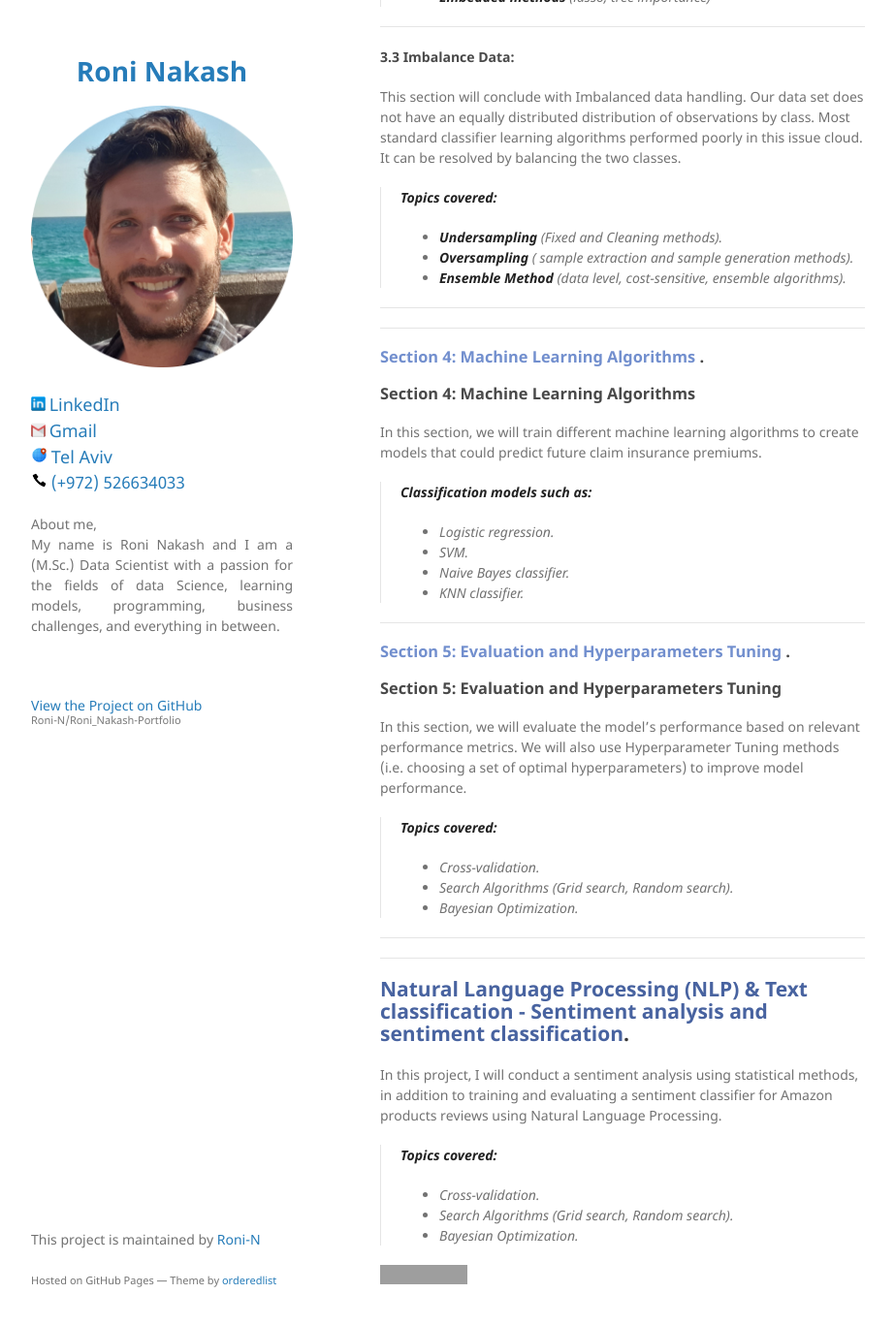
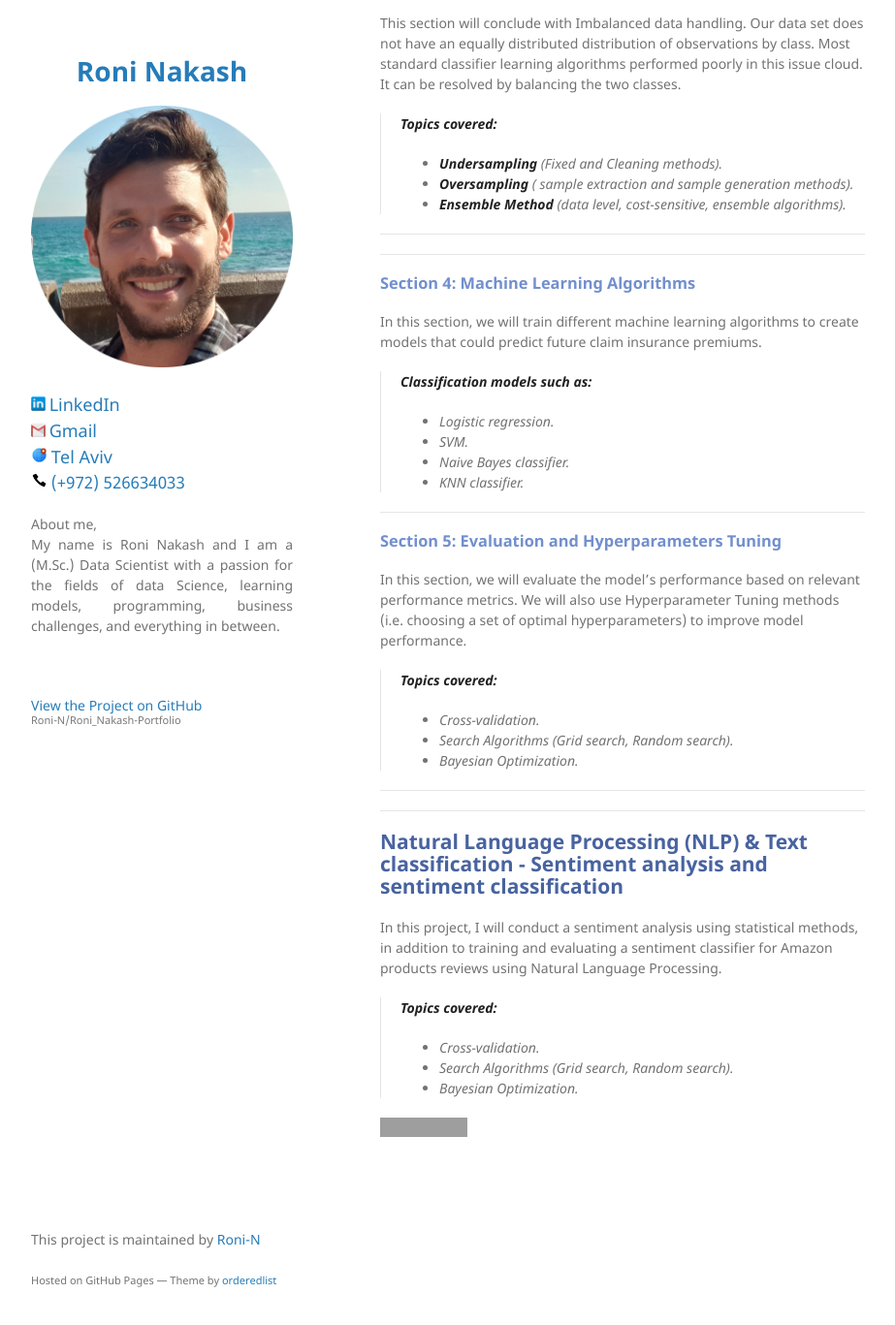
Before and after one commit to Roni-N/Roni_Nakash-Portfolio, a Jekyll site: the page built from index.md, in a window 1280 px wide and 1400 px high, scrolled down 2926 px. Shown: the top 1367 px of the window at 97% size, without its empty margins (178-1101 px from the left). Built offline with Jekyll 4.4.1, drawn with Linux system fonts in a browser that asks for light colours; our own code applies the rules of GitHub Pages for plain Markdown files; some of the changed text lies outside the part shown; grey boxes are pictures that could not be loaded.

Commit message:
Update index.md

```diff
--- a/index.md
+++ b/index.md
@@ -51,7 +51,6 @@ In this section, we will learn about the business world (the insurance industry)
 
 ------------------------------------------------------------
 ### <span style="color:#728FCE">Section 2: Data Understanding</span>.
-### Section 2: Data Understanding
 
 #### 2.1 Data integration
 In this section, we will first explore the available data & features from different datasets.
@@ -70,8 +69,8 @@ In this part, we will perform Exploratory Data Analysis (EDA) to perform prelimi
 
 [![](https://img.shields.io/badge/GitHub-2.1%20Data%20integration%20code-blue?logo=Github)]()
 ------------------------------------------------------------
-### <span style="color:#728FCE">Section 3: Data preparation </span>.
-### Section 3: Data preparation
+### <span style="color:#728FCE">Section 3: Data preparation </span>
+
 #### 3.1 Feature Engineering:
 In this section, we will use multiple methods and techniques to convert (process & transform) raw data into features that better represent the underlying problem in a predictive model.<br>
 >**Topics covered:**
@@ -102,9 +101,8 @@ This section will conclude with Imbalanced data handling. Our data set does not
 ************************************************************
 
 ------------------------------------------------------------
-### <span style="color:#728FCE">Section 4: Machine Learning Algorithms </span>.
+### <span style="color:#728FCE">Section 4: Machine Learning Algorithms </span>
 
-### Section 4: Machine Learning Algorithms
 In this section, we will train different machine learning algorithms to create models that could predict future claim insurance premiums.<br>
 >**Classification models such as:**
 >- Logistic regression.
@@ -113,9 +111,8 @@ In this section, we will train different machine learning algorithms to create m
 >- KNN classifier.
 
 ------------------------------------------------------------
-### <span style="color:#728FCE">Section 5: Evaluation and Hyperparameters Tuning  </span>.
+### <span style="color:#728FCE">Section 5: Evaluation and Hyperparameters Tuning  </span>
 
-### Section 5: Evaluation and Hyperparameters Tuning
 In this section, we will evaluate the model's performance based on relevant performance metrics.
 We will also use Hyperparameter Tuning methods (i.e. choosing a set of optimal hyperparameters) to improve model performance.<br>
 >**Topics covered:**
@@ -128,7 +125,7 @@ We will also use Hyperparameter Tuning methods (i.e. choosing a set of optimal h
 
 
 ------------------------------------------------------------
-## <span style="color:#4863A0">Natural Language Processing (NLP) & Text classification - Sentiment analysis and sentiment classification</span>.
+## <span style="color:#4863A0">Natural Language Processing (NLP) & Text classification - Sentiment analysis and sentiment classification</span>
 
 In this project, I will conduct a sentiment analysis using statistical methods, in addition to training and evaluating a sentiment classifier for Amazon products reviews using Natural Language Processing. <br>
 >**Topics covered:**
```
